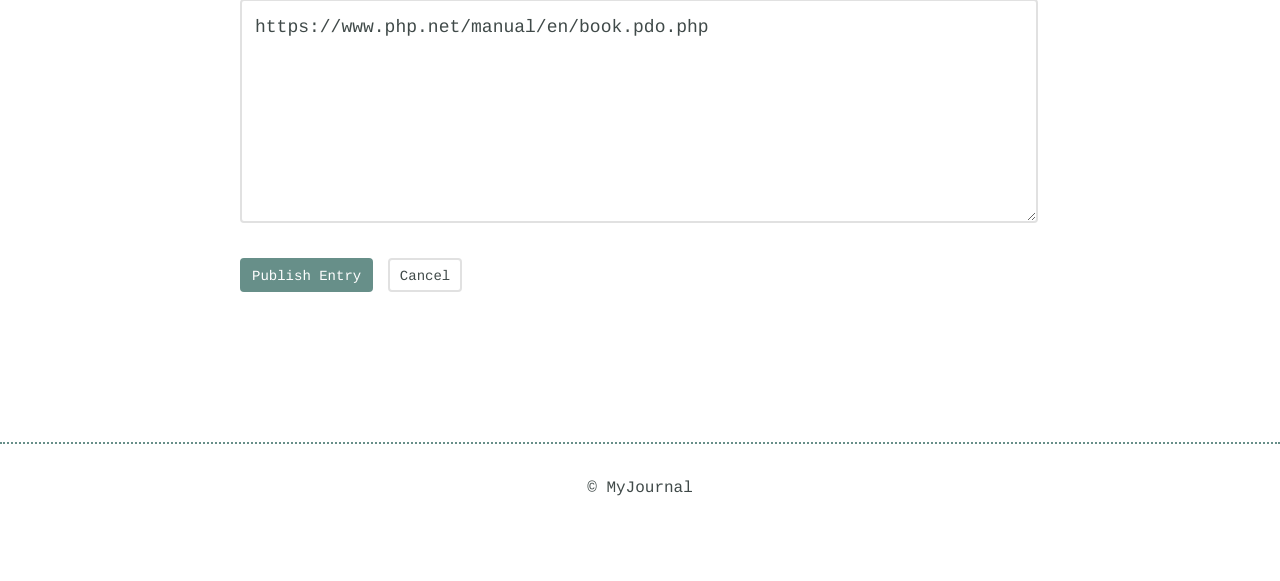
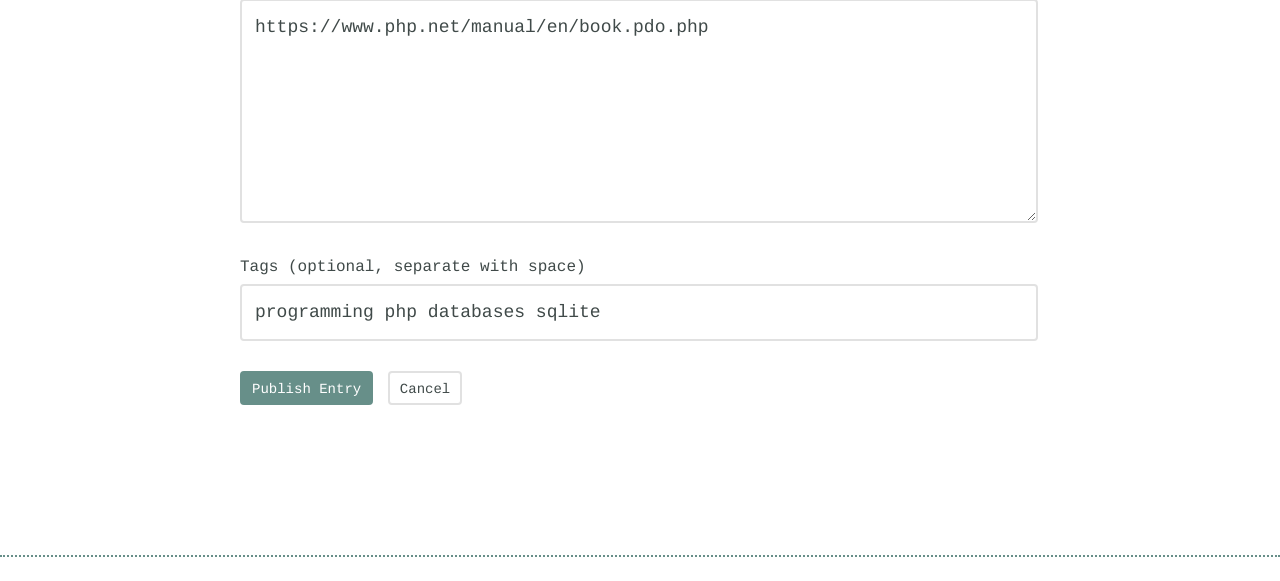
Before and after one commit to charlesseymour/php-td-03, a PHP site: page /edit.php?id=5 in a window 1280 px wide. Shown: the part 883-1464 px from the top of the page. Before the commit the page ends 1379 px from the top, so only its background shows below. Run offline with PHP 8.4, Linux system fonts and the light colour scheme; data comes from the database, SQL or seed files in the repository; both versions use the stored data as it was after the commit.

Commit message:
Tags for edit and detail views

```diff
--- a/edit.php
+++ b/edit.php
@@ -26,19 +26,21 @@ if ($_SERVER['REQUEST_METHOD'] == 'POST') {
 	$time_spent = filter_input(INPUT_POST, 'timeSpent', FILTER_SANITIZE_NUMBER_INT);
 	$learned = filter_input(INPUT_POST, 'whatILearned', FILTER_SANITIZE_STRING);
 	$resources = filter_input(INPUT_POST, 'ResourcesToRemember', FILTER_SANITIZE_STRING);
+	$tags = filter_input(INPUT_POST, 'tags', FILTER_SANITIZE_STRING);
 
 	if (empty($id) || empty($title) || empty($date) || empty($time_spent) || empty($learned)) {
 		$alert = '<p style="color:red">Please fill in all required fields.</p>';
 	} else {
 		try {
 			$update = $db->prepare('UPDATE entries SET title = ?, date = ?, time_spent = ?,
-				   learned = ?, resources = ? WHERE id = ?');
+				   learned = ?, resources = ?, tags = ? WHERE id = ?');
 			$update->bindParam(1, $title);
 			$update->bindParam(2, $date);
 			$update->bindParam(3, $time_spent);
 			$update->bindParam(4, $learned);
 			$update->bindParam(5, $resources);
-			$update->bindParam(6, $id);
+			$update->bindParam(6, $tags);
+			$update->bindParam(7, $id);
 			$update->execute();
 			$_SESSION['status'] = "Entry updated!";
 			header("Location: /detail.php?id=" . $id);
@@ -94,6 +96,11 @@ if ($_SERVER['REQUEST_METHOD'] == 'POST') {
 						} else {
 							$temp_resources = $entry["resources"];
 						}
+						if (isset($_POST["tags"])) {
+							$temp_tags = $_POST["tags"];
+						} else {
+							$temp_tags = $entry["tags"];
+						}
 					echo <<< EOT
                     <h2>Edit Entry</h2>
 					<form action="edit.php?id=$entry[id]" method="post">
@@ -108,8 +115,10 @@ if ($_SERVER['REQUEST_METHOD'] == 'POST') {
                         <textarea id="what-i-learned" rows="5" name="whatILearned">{$temp_learned}</textarea>
                         <label for="resources-to-remember">Resources to Remember (optional)</label>
                         <textarea id="resources-to-remember" rows="5" name="ResourcesToRemember">{$temp_resources}</textarea>
-                        <input type="submit" value="Publish Entry" class="button">
-                        <a href="index.php" class="button button-secondary">Cancel</a>
+                        <label for="tags">Tags (optional, separate with space)</label>
+						<input id="tags" type="text" name="tags" value="{$temp_tags}"</textarea>
+						<input type="submit" value="Publish Entry" class="button">
+						<a href="index.php" class="button button-secondary">Cancel</a>
                     </form>
 EOT;
 					} else {
```
Also changed, not shown: detail.php (+13 -0 lines), new.php (+9 -3 lines), journal.db.
